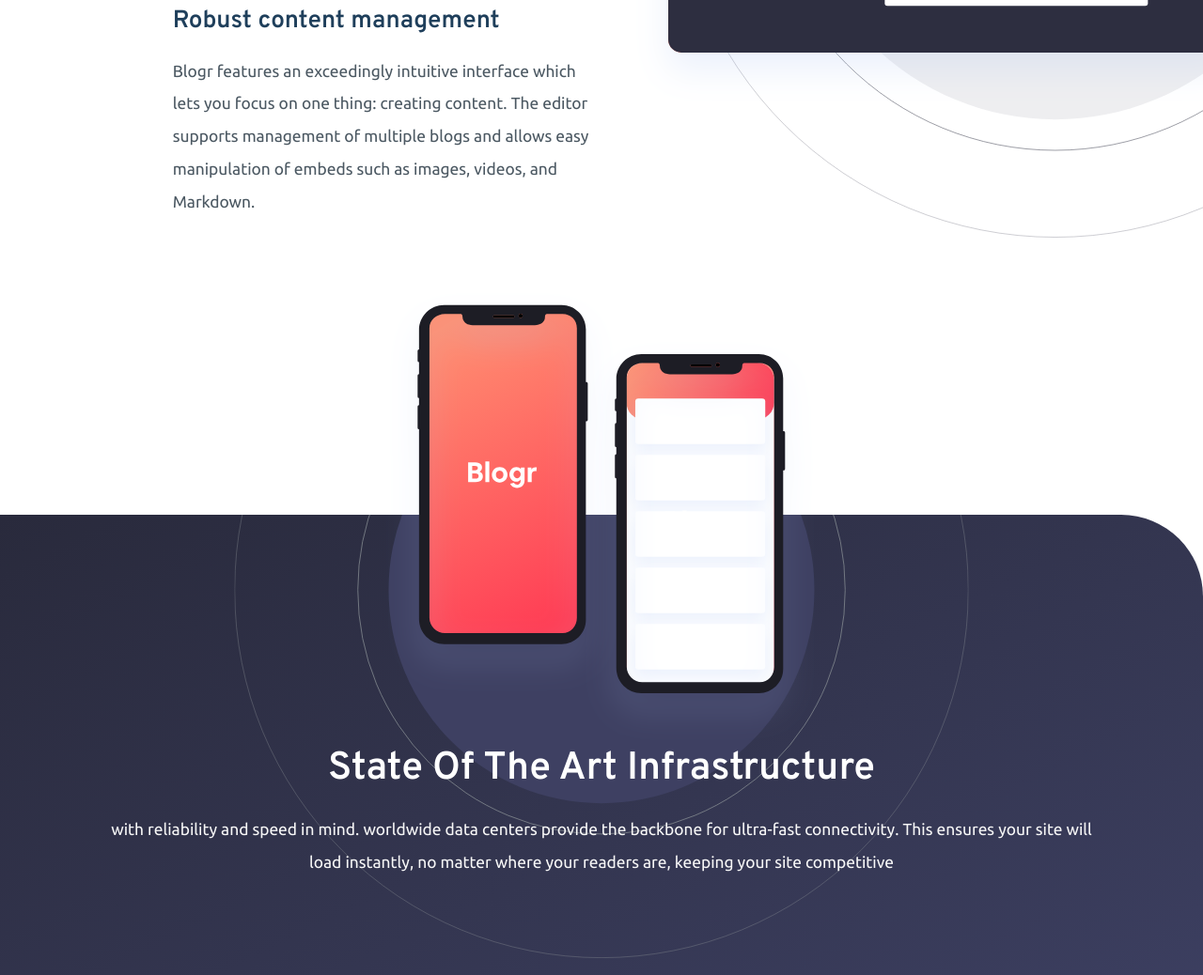
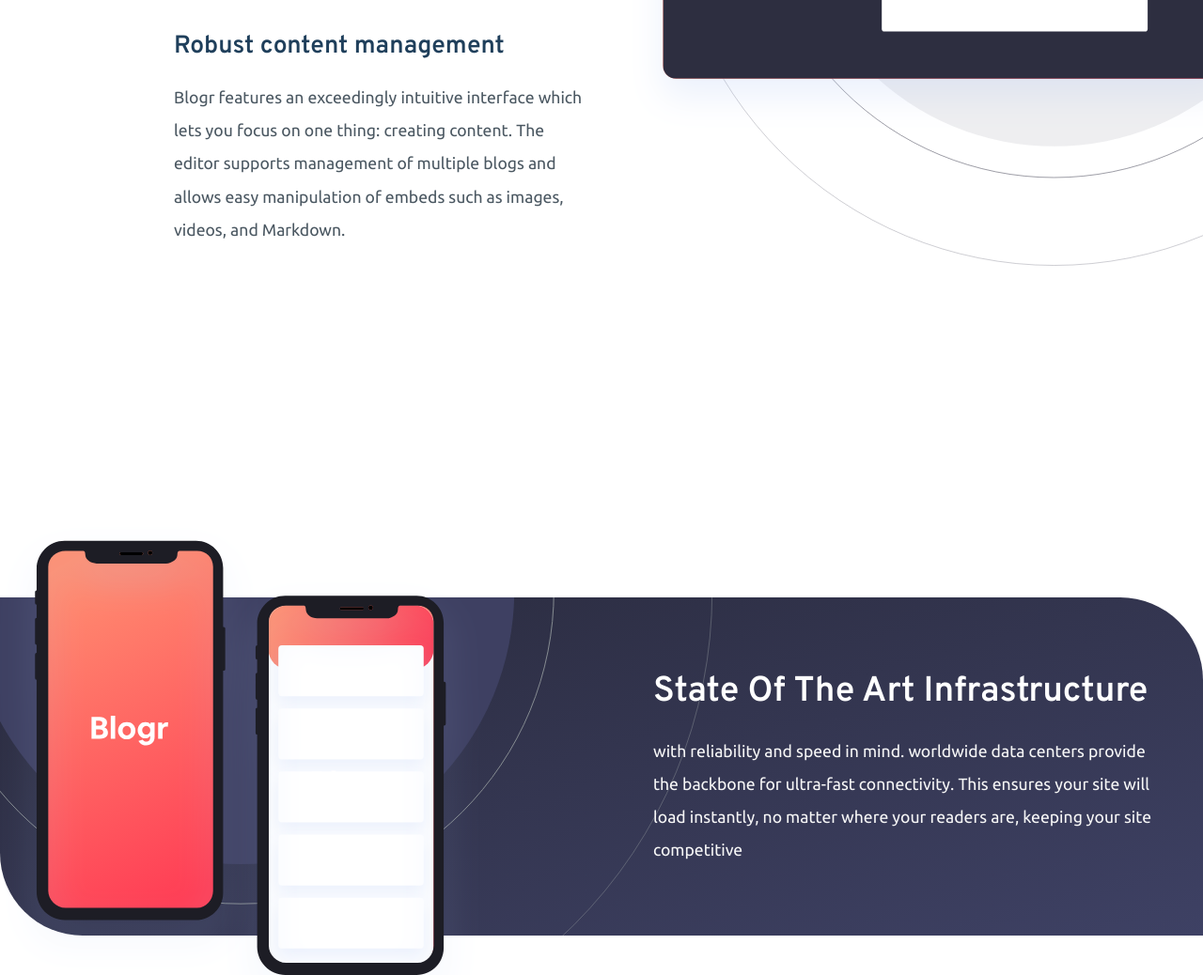
Before and after one commit to AmirRassaei/blogr_landing_page, a website: page index.html in a window 1280 px wide. Shown: the part 1257-2295 px from the top of the page at 94% size. Drawn offline with Linux system fonts and the light colour scheme.

Commit message:
Naming and structure were ok
finish feature--2 section

```diff
--- a/index.html
+++ b/index.html
@@ -23,7 +23,7 @@
   <body>
     <header class="header">
       <div class="header-bg">
-        <div class="container">
+        <div class="header__container container">
           <!--  -->
           <nav class="nav">
             <h1 class="nav__logo">
@@ -53,7 +53,7 @@
     <!--  -->
     <main class="features">
       <section class="feature feature--one">
-        <div class="container">
+        <div class="feature__container container">
           <h2 class="feature__heading heading-secondary mb-3">
             Designed for the future
           </h2>
@@ -89,7 +89,7 @@
         </div>
       </section>
       <section class="feature feature--two">
-        <div class="content-box">
+        <div class="feature__box">
           <div class="feature__illustration-circle"></div>
           <div class="container">
             <div class="feature__item">
--- a/scss/abstracts/_mixins.scss
+++ b/scss/abstracts/_mixins.scss
@@ -36,3 +36,12 @@
   left: 50%;
   transform: translate(-50%, -50%);
 }
+
+@mixin svgSetup($svgURL) {
+  width: 100%;
+  background-image: url($svgURL);
+  background-size: contain;
+  background-repeat: no-repeat;
+  background-position: center;
+  position: absolute;
+}
--- a/scss/base/_base.scss
+++ b/scss/base/_base.scss
@@ -5,7 +5,7 @@
     font-size: 62.5%;
   }
   @include media-breakpoint-up(lg) {
-    font-size: 68%;
+    font-size: 68.75%;
   }
 }
 
--- a/scss/base/_typography.scss
+++ b/scss/base/_typography.scss
@@ -64,7 +64,7 @@
       color: #fff;
       font-size: 3.2rem;
       @include media-breakpoint-up(md) {
-        font-size: 3.8rem;
+        font-size: 3.4rem;
       }
     }
     .item__text {
--- a/scss/components/_buttons.scss
+++ b/scss/components/_buttons.scss
@@ -10,12 +10,17 @@
   &-fill {
     background-color: #fff;
     color: $text-primary;
+    &:hover {
+      background-color: $text-primary;
+      color: $color-white;
+    }
   }
   &-outline {
     background-color: transparent;
     border: 1px solid #fff;
     &:hover {
-      background-color: $text-primary-light;
+      background-color: $color-white;
+      color: $text-primary;
     }
   }
 }
--- a/scss/layout/_header.scss
+++ b/scss/layout/_header.scss
@@ -4,7 +4,8 @@
 .header {
   &-bg {
     position: relative;
-    min-height: 65vh;
+    min-height: 60rem;
+    height: 65vh;
     background-image: linear-gradient(
         to right bottom,
         rgba($color-primary-secondary, 0.8),
@@ -14,8 +15,9 @@
     background-position: center;
     border-radius: 0 0 0 $sec-border-radius;
     background-repeat: no-repeat;
-    @include media-breakpoint-up(md) {
-      min-height: 80vh;
+
+    @include media-breakpoint-up(xl) {
+      height: 80vh;
     }
   }
   .nav {
--- a/scss/pages/_home.scss
+++ b/scss/pages/_home.scss
@@ -6,7 +6,7 @@
   overflow: hidden;
   position: relative;
   @include media-breakpoint-up(xl) {
-    padding: 15rem 0 25rem 0;
+    padding: 15rem 0 30rem 0;
   }
   .feature {
     &__heading {
@@ -22,25 +22,21 @@
     }
 
     &__illustration {
+      @include svgSetup("../../images/illustration-editor-mobile.svg");
+      position: static;
       height: 30rem;
-      width: 100%;
-      background-image: url("../../images/illustration-editor-mobile.svg");
-      background-repeat: no-repeat;
-      background-position: center center;
-      background-size: contain;
+
       @include media-breakpoint-up(md) {
         height: 35rem;
       }
 
       @include media-breakpoint-up(xl) {
-        width: 100%;
+        @include svgSetup("../../images/illustration-editor-desktop.svg");
         height: 75rem;
-        background-image: url("../../images/illustration-editor-desktop.svg");
-        margin-left: 10rem;
         background-position: right center;
-        position: absolute;
         top: 5rem;
         right: -23rem;
+        margin-left: 10rem;
       }
     }
 
@@ -67,15 +63,18 @@
 .feature--two {
   // aligning the phone illustration
   position: relative;
+  margin-bottom: 100rem;
+  // holding the text and aligning the circle
+  .feature__box {
+    min-height: 60rem;
+    height: 75vh;
+    position: relative;
 
-  // holding the text and aligning the circle
-  .content-box {
-    min-height: 50rem;
-    height: 80vh;
-    position: relative;
+    // overflow hidden for circle illus
     overflow: hidden;
+
     // adding more white space around the content = feature__text-box
-    padding: 0 5rem;
+    // padding: 0 5rem;
     border-radius: 0 $sec-border-radius 0 $sec-border-radius;
     background-image: linear-gradient(
       to right bottom,
@@ -83,39 +82,71 @@
       $color-gradient-end
     );
 
+    // smaller height on bigger screen
+    @include media-breakpoint-up(sm) {
+      height: 60vh;
+    }
+    @include media-breakpoint-up(xl) {
+      min-height: 30rem;
+      height: 45vh;
+    }
+
     .feature__illustration-circle {
-      width: 100%;
+      @include svgSetup("../../images/bg-pattern-circles.svg");
+      min-height: 30rem;
       height: 70vh;
-      background-image: url(../../images/bg-pattern-circles.svg);
-      background-size: contain;
-      background-repeat: no-repeat;
-      background-position: center;
-      position: absolute;
       top: -25vh;
       left: 0;
       transform: scale(1.4);
+      // the height of the section decreases on larger screens so the circle should be smaller as well
+      @include media-breakpoint-up(sm) {
+        height: 65vh;
+      }
+      @include media-breakpoint-up(xl) {
+        min-height: 50rem;
+        height: 70vh;
+        width: 50%;
+        left: -5vw;
+        top: -80%;
+        transform: scale(1.8);
+      }
     }
+
     .feature__item {
-      position: relative;
-      top: 30vh;
+      position: absolute;
+      padding: 0 2rem;
+      top: 40%;
       left: 0;
       z-index: 2;
+      @include media-breakpoint-up(md) {
+        top: 50%;
+        transform: translate(0, -50%);
+        padding: 0 5rem;
+      }
+      @include media-breakpoint-up(xl) {
+        text-align: left;
+        margin-left: 50%;
+        padding: 5rem;
+      }
     }
   }
 
   .feature__illustration-phone {
-    width: 100%;
+    @include svgSetup("../../images/illustration-phones.svg");
+    min-height: 35rem;
     height: 50vh;
-    background-image: url(../../images/illustration-phones.svg);
-    background-size: contain;
-    background-position: center;
-    background-repeat: no-repeat;
-    position: absolute;
     top: -25vh;
     left: 0;
     @include media-breakpoint-up(md) {
-      height: 60vh;
-      top: -30vh;
+      height: 45vh;
+      top: -22vh;
+    }
+    @include media-breakpoint-up(xl) {
+      min-height: 45rem;
+      height: 70vh;
+      top: -25%;
+      width: 40%;
+      left: 0;
     }
   }
 }
```
Also changed, not shown: css/main.css, 1 other file.
